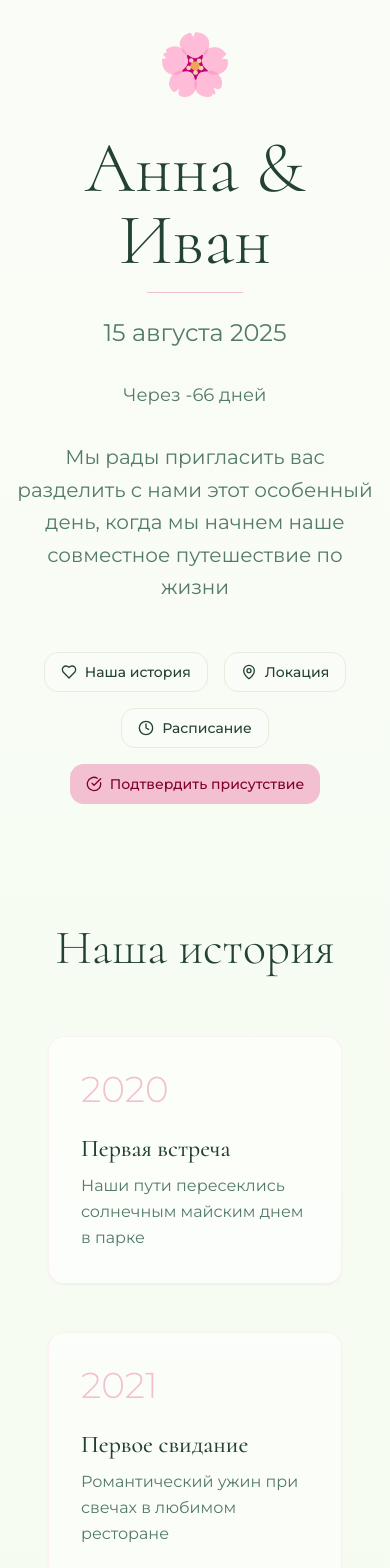
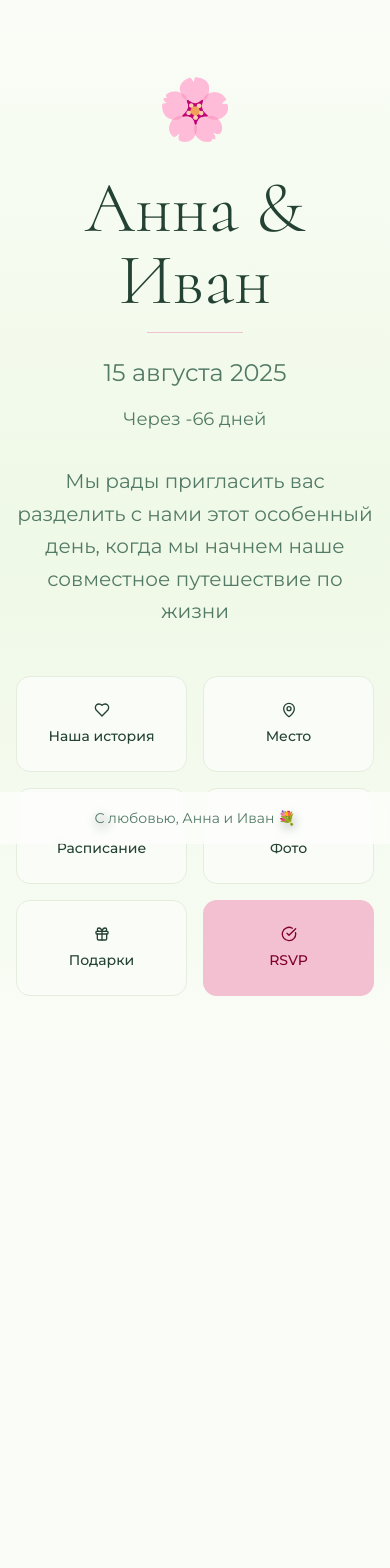
Before and after one commit to pr-poehali-dev/wedding-invitation-site-42, a React (Vite) app: page / in a window 390 px wide. Shown: the top 1568 px of the page. After the commit the page ends 1076 px from the top, so only its background shows below. Built offline with nearby package versions, Linux system fonts and the light colour scheme.

Commit message:
Реализация постраничной навигации с вкладками

```diff
--- a/src/pages/Index.tsx
+++ b/src/pages/Index.tsx
@@ -5,9 +5,11 @@ import { Input } from '@/components/ui/input';
 import { Label } from '@/components/ui/label';
 import { Textarea } from '@/components/ui/textarea';
 import { RadioGroup, RadioGroupItem } from '@/components/ui/radio-group';
+import { Dialog, DialogContent, DialogHeader, DialogTitle } from '@/components/ui/dialog';
 import Icon from '@/components/ui/icon';
 
 const Index = () => {
+  const [openDialog, setOpenDialog] = useState<string | null>(null);
   const [formData, setFormData] = useState({
     full_name: '',
     email: '',
@@ -84,112 +86,129 @@ const Index = () => {
   ];
 
   return (
-    <div className="min-h-screen bg-gradient-to-b from-background via-secondary to-background">
-      <section id="home" className="min-h-screen flex items-center justify-center px-4">
-        <div className="text-center animate-fade-in">
+    <div className="min-h-screen bg-gradient-to-b from-background via-secondary to-background flex items-center justify-center px-4">
+      <div className="text-center animate-fade-in max-w-4xl w-full py-20">
         <div className="mb-8 text-6xl animate-float">🌸</div>
         <h1 className="text-7xl md:text-9xl font-light mb-4 text-foreground">Анна & Иван</h1>
         <div className="w-24 h-px bg-primary mx-auto mb-6"></div>
-          <p className="text-2xl md:text-3xl text-muted-foreground mb-8">15 августа 2025</p>
+        <p className="text-2xl md:text-3xl text-muted-foreground mb-4">15 августа 2025</p>
         <p className="text-lg text-muted-foreground mb-8">Через {daysUntil} дней</p>
         <p className="text-xl max-w-2xl mx-auto text-muted-foreground leading-relaxed mb-12">
           Мы рады пригласить вас разделить с нами этот особенный день,
           когда мы начнем наше совместное путешествие по жизни
         </p>
-          <div className="flex flex-wrap justify-center gap-4">
-            <a href="#story">
-              <Button variant="outline" className="gap-2">
-                <Icon name="Heart" size={18} />
-                Наша история
+
+        <div className="grid grid-cols-2 md:grid-cols-3 gap-4 max-w-3xl mx-auto">
+          <Button
+            variant="outline"
+            className="gap-2 h-24 flex-col"
+            onClick={() => setOpenDialog('story')}
+          >
+            <Icon name="Heart" size={24} />
+            <span>Наша история</span>
           </Button>
-            </a>
-            <a href="#location">
-              <Button variant="outline" className="gap-2">
-                <Icon name="MapPin" size={18} />
-                Локация
+
+          <Button
+            variant="outline"
+            className="gap-2 h-24 flex-col"
+            onClick={() => setOpenDialog('location')}
+          >
+            <Icon name="MapPin" size={24} />
+            <span>Место</span>
           </Button>
-            </a>
-            <a href="#schedule">
-              <Button variant="outline" className="gap-2">
-                <Icon name="Clock" size={18} />
-                Расписание
+
+          <Button
+            variant="outline"
+            className="gap-2 h-24 flex-col"
+            onClick={() => setOpenDialog('schedule')}
+          >
+            <Icon name="Clock" size={24} />
+            <span>Расписание</span>
           </Button>
-            </a>
-            <a href="#rsvp">
-              <Button className="gap-2">
-                <Icon name="CheckCircle" size={18} />
-                Подтвердить присутствие
+
+          <Button
+            variant="outline"
+            className="gap-2 h-24 flex-col"
+            onClick={() => setOpenDialog('gallery')}
+          >
+            <Icon name="Image" size={24} />
+            <span>Фото</span>
           </Button>
-            </a>
+
+          <Button
+            variant="outline"
+            className="gap-2 h-24 flex-col"
+            onClick={() => setOpenDialog('gifts')}
+          >
+            <Icon name="Gift" size={24} />
+            <span>Подарки</span>
+          </Button>
+
+          <Button
+            className="gap-2 h-24 flex-col"
+            onClick={() => setOpenDialog('rsvp')}
+          >
+            <Icon name="CheckCircle" size={24} />
+            <span>RSVP</span>
+          </Button>
         </div>
       </div>
-      </section>
 
-      <section id="story" className="min-h-screen py-20 px-4">
-        <div className="container mx-auto max-w-4xl">
-          <h2 className="text-5xl md:text-6xl font-light text-center mb-16 text-foreground">Наша история</h2>
-          <div className="space-y-12">
+      <Dialog open={openDialog === 'story'} onOpenChange={() => setOpenDialog(null)}>
+        <DialogContent className="max-w-4xl max-h-[80vh] overflow-y-auto">
+          <DialogHeader>
+            <DialogTitle className="text-4xl font-light text-center mb-8">Наша история</DialogTitle>
+          </DialogHeader>
+          <div className="space-y-8">
             {story.map((item, index) => (
-              <Card key={index} className="p-8 bg-white/60 backdrop-blur-sm border-primary/20 hover:shadow-lg transition-shadow">
-                <div className="flex flex-col md:flex-row items-start gap-6">
-                  <div className="text-4xl font-light text-primary min-w-[100px]">{item.year}</div>
+              <Card key={index} className="p-6 bg-white/60 backdrop-blur-sm border-primary/20">
+                <div className="flex flex-col md:flex-row items-start gap-4">
+                  <div className="text-3xl font-light text-primary min-w-[80px]">{item.year}</div>
                   <div className="flex-1">
-                    <h3 className="text-2xl font-medium mb-2 text-foreground">{item.title}</h3>
-                    <p className="text-muted-foreground leading-relaxed">{item.description}</p>
+                    <h3 className="text-xl font-medium mb-2 text-foreground">{item.title}</h3>
+                    <p className="text-muted-foreground">{item.description}</p>
                   </div>
                 </div>
               </Card>
             ))}
           </div>
-          <div className="flex justify-center gap-4 mt-12">
-            <a href="#home">
-              <Button variant="ghost" size="sm" className="gap-2">
-                <Icon name="ArrowUp" size={16} />
-                Наверх
-              </Button>
-            </a>
-            <a href="#location">
-              <Button variant="ghost" size="sm" className="gap-2">
-                Далее
-                <Icon name="ArrowDown" size={16} />
-              </Button>
-            </a>
-          </div>
-        </div>
-      </section>
+        </DialogContent>
+      </Dialog>
 
-      <section id="location" className="min-h-screen py-20 px-4 bg-secondary/30">
-        <div className="container mx-auto max-w-6xl">
-          <h2 className="text-5xl md:text-6xl font-light text-center mb-16 text-foreground">Место проведения</h2>
-          <div className="grid md:grid-cols-2 gap-8">
-            <Card className="p-8 bg-white/60 backdrop-blur-sm border-primary/20">
-              <div className="flex items-start gap-4 mb-6">
-                <Icon name="MapPin" className="text-primary" size={32} />
+      <Dialog open={openDialog === 'location'} onOpenChange={() => setOpenDialog(null)}>
+        <DialogContent className="max-w-4xl max-h-[80vh] overflow-y-auto">
+          <DialogHeader>
+            <DialogTitle className="text-4xl font-light text-center mb-8">Место проведения</DialogTitle>
+          </DialogHeader>
+          <div className="space-y-6">
+            <Card className="p-6 bg-white/60 backdrop-blur-sm border-primary/20">
+              <div className="flex items-start gap-4 mb-4">
+                <Icon name="MapPin" className="text-primary" size={28} />
                 <div>
-                  <h3 className="text-2xl font-medium mb-2 text-foreground">Загородный клуб "Зеленая роща"</h3>
+                  <h3 className="text-xl font-medium mb-2 text-foreground">Загородный клуб "Зеленая роща"</h3>
                   <p className="text-muted-foreground">Московская область, Истринский район</p>
                 </div>
               </div>
-              <div className="space-y-4">
+              <div className="space-y-3">
                 <div className="flex items-center gap-3">
-                  <Icon name="Clock" className="text-primary" size={20} />
+                  <Icon name="Clock" className="text-primary" size={18} />
                   <span className="text-muted-foreground">Начало в 14:00</span>
                 </div>
                 <div className="flex items-center gap-3">
-                  <Icon name="Car" className="text-primary" size={20} />
+                  <Icon name="Car" className="text-primary" size={18} />
                   <span className="text-muted-foreground">Бесплатная парковка</span>
                 </div>
                 <div className="flex items-center gap-3">
-                  <Icon name="TreePine" className="text-primary" size={20} />
+                  <Icon name="TreePine" className="text-primary" size={18} />
                   <span className="text-muted-foreground">Церемония на природе</span>
                 </div>
               </div>
-              <Button className="w-full mt-6" variant="outline">
+              <Button className="w-full mt-4" variant="outline">
                 <Icon name="Navigation" className="mr-2" size={18} />
                 Открыть в картах
               </Button>
             </Card>
-            <div className="rounded-2xl overflow-hidden shadow-lg h-[400px] bg-muted">
+            <div className="rounded-2xl overflow-hidden shadow-lg h-[300px] bg-muted">
               <iframe
                 src="https://yandex.ru/map-widget/v1/?ll=37.617700,55.755800&z=10"
                 width="100%"
@@ -199,67 +218,80 @@ const Index = () => {
               />
             </div>
           </div>
-          <div className="flex justify-center gap-4 mt-12">
-            <a href="#story">
-              <Button variant="ghost" size="sm" className="gap-2">
-                <Icon name="ArrowUp" size={16} />
-                Назад
-              </Button>
-            </a>
-            <a href="#schedule">
-              <Button variant="ghost" size="sm" className="gap-2">
-                Далее
-                <Icon name="ArrowDown" size={16} />
-              </Button>
-            </a>
-          </div>
-        </div>
-      </section>
+        </DialogContent>
+      </Dialog>
 
-      <section id="schedule" className="min-h-screen py-20 px-4">
-        <div className="container mx-auto max-w-4xl">
-          <h2 className="text-5xl md:text-6xl font-light text-center mb-16 text-foreground">Расписание дня</h2>
-          <div className="space-y-6">
+      <Dialog open={openDialog === 'schedule'} onOpenChange={() => setOpenDialog(null)}>
+        <DialogContent className="max-w-3xl max-h-[80vh] overflow-y-auto">
+          <DialogHeader>
+            <DialogTitle className="text-4xl font-light text-center mb-8">Расписание дня</DialogTitle>
+          </DialogHeader>
+          <div className="space-y-4">
             {schedule.map((item, index) => (
-              <Card key={index} className="p-6 bg-white/60 backdrop-blur-sm border-primary/20 hover:shadow-lg transition-all hover:scale-[1.02]">
-                <div className="flex items-center gap-6">
-                  <div className="flex items-center justify-center w-16 h-16 rounded-full bg-primary/10">
-                    <Icon name={item.icon as any} className="text-primary" size={28} />
+              <Card key={index} className="p-4 bg-white/60 backdrop-blur-sm border-primary/20">
+                <div className="flex items-center gap-4">
+                  <div className="flex items-center justify-center w-12 h-12 rounded-full bg-primary/10">
+                    <Icon name={item.icon as any} className="text-primary" size={24} />
                   </div>
                   <div className="flex-1">
-                    <div className="text-3xl font-light text-primary mb-1">{item.time}</div>
-                    <div className="text-xl text-foreground">{item.event}</div>
+                    <div className="text-2xl font-light text-primary">{item.time}</div>
+                    <div className="text-lg text-foreground">{item.event}</div>
                   </div>
                 </div>
               </Card>
             ))}
           </div>
-          <div className="flex justify-center gap-4 mt-12">
-            <a href="#location">
-              <Button variant="ghost" size="sm" className="gap-2">
-                <Icon name="ArrowUp" size={16} />
-                Назад
-              </Button>
-            </a>
-            <a href="#rsvp">
-              <Button variant="ghost" size="sm" className="gap-2">
-                Далее
-                <Icon name="ArrowDown" size={16} />
-              </Button>
-            </a>
+        </DialogContent>
+      </Dialog>
+
+      <Dialog open={openDialog === 'gallery'} onOpenChange={() => setOpenDialog(null)}>
+        <DialogContent className="max-w-5xl max-h-[80vh] overflow-y-auto">
+          <DialogHeader>
+            <DialogTitle className="text-4xl font-light text-center mb-8">Галерея</DialogTitle>
+          </DialogHeader>
+          <div className="grid md:grid-cols-3 gap-4">
+            {gallery.map((image, index) => (
+              <div key={index} className="rounded-xl overflow-hidden shadow-lg aspect-square">
+                <img
+                  src={image}
+                  alt={`Gallery ${index + 1}`}
+                  className="w-full h-full object-cover"
+                />
               </div>
+            ))}
           </div>
-      </section>
+        </DialogContent>
+      </Dialog>
 
-      <section id="rsvp" className="min-h-screen py-20 px-4 bg-secondary/30">
-        <div className="container mx-auto max-w-2xl">
-          <h2 className="text-5xl md:text-6xl font-light text-center mb-8 text-foreground">Подтвердите присутствие</h2>
-          <p className="text-center text-muted-foreground mb-12 text-lg">
+      <Dialog open={openDialog === 'gifts'} onOpenChange={() => setOpenDialog(null)}>
+        <DialogContent className="max-w-2xl">
+          <DialogHeader>
+            <DialogTitle className="text-4xl font-light text-center mb-8">Подарки</DialogTitle>
+          </DialogHeader>
+          <div className="text-center">
+            <div className="mb-6 text-5xl">🎁</div>
+            <p className="text-lg text-muted-foreground leading-relaxed mb-6">
+              Ваше присутствие — самый ценный подарок для нас.
+              Если вы хотите нас порадовать, мы будем благодарны за вклад в наше свадебное путешествие.
+            </p>
+            <Card className="p-6 bg-accent/20">
+              <p className="text-sm text-muted-foreground mb-2">Сбербанк</p>
+              <p className="text-xl font-medium">2202 2020 2020 2020</p>
+            </Card>
+          </div>
+        </DialogContent>
+      </Dialog>
+
+      <Dialog open={openDialog === 'rsvp'} onOpenChange={() => setOpenDialog(null)}>
+        <DialogContent className="max-w-2xl max-h-[80vh] overflow-y-auto">
+          <DialogHeader>
+            <DialogTitle className="text-4xl font-light text-center mb-4">Подтвердите присутствие</DialogTitle>
+          </DialogHeader>
+          <p className="text-center text-muted-foreground mb-6">
             Пожалуйста, сообщите нам о вашем решении до 1 августа 2025
           </p>
 
-          <Card className="p-8 bg-white/60 backdrop-blur-sm border-primary/20">
-            <form onSubmit={handleSubmit} className="space-y-6">
+          <form onSubmit={handleSubmit} className="space-y-4">
             <div>
               <Label htmlFor="full_name">Ваше имя *</Label>
               <Input
@@ -302,7 +334,7 @@ const Index = () => {
               <RadioGroup
                 value={formData.attendance}
                 onValueChange={(value) => setFormData({...formData, attendance: value})}
-                  className="flex flex-col gap-3"
+                className="flex flex-col gap-2"
               >
                 <div className="flex items-center space-x-2">
                   <RadioGroupItem value="yes" id="yes" />
@@ -352,13 +384,13 @@ const Index = () => {
                 value={formData.message}
                 onChange={(e) => setFormData({...formData, message: e.target.value})}
                 className="mt-2"
-                  rows={4}
+                rows={3}
                 placeholder="Ваши тёплые слова..."
               />
             </div>
 
             {submitMessage && (
-                <div className={`p-4 rounded-lg text-center ${
+              <div className={`p-3 rounded-lg text-center text-sm ${
                 submitMessage.includes('✅') ? 'bg-green-50 text-green-800' : 'bg-red-50 text-red-800'
               }`}>
                 {submitMessage}
@@ -373,94 +405,11 @@ const Index = () => {
               {isSubmitting ? 'Отправка...' : 'Отправить ответ'}
             </Button>
           </form>
-          </Card>
-          <div className="flex justify-center gap-4 mt-12">
-            <a href="#schedule">
-              <Button variant="ghost" size="sm" className="gap-2">
-                <Icon name="ArrowUp" size={16} />
-                Назад
-              </Button>
-            </a>
-            <a href="#gallery">
-              <Button variant="ghost" size="sm" className="gap-2">
-                Далее
-                <Icon name="ArrowDown" size={16} />
-              </Button>
-            </a>
-          </div>
-        </div>
-      </section>
+        </DialogContent>
+      </Dialog>
 
-      <section id="gallery" className="min-h-screen py-20 px-4">
-        <div className="container mx-auto max-w-6xl">
-          <h2 className="text-5xl md:text-6xl font-light text-center mb-16 text-foreground">Галерея</h2>
-          <div className="grid md:grid-cols-3 gap-6">
-            {gallery.map((image, index) => (
-              <div key={index} className="rounded-2xl overflow-hidden shadow-lg hover:shadow-xl transition-shadow aspect-square">
-                <img
-                  src={image}
-                  alt={`Gallery ${index + 1}`}
-                  className="w-full h-full object-cover hover:scale-110 transition-transform duration-500"
-                />
-              </div>
-            ))}
-          </div>
-          <div className="flex justify-center gap-4 mt-12">
-            <a href="#rsvp">
-              <Button variant="ghost" size="sm" className="gap-2">
-                <Icon name="ArrowUp" size={16} />
-                Назад
-              </Button>
-            </a>
-            <a href="#gifts">
-              <Button variant="ghost" size="sm" className="gap-2">
-                Далее
-                <Icon name="ArrowDown" size={16} />
-              </Button>
-            </a>
-          </div>
-        </div>
-      </section>
-
-      <section id="gifts" className="min-h-screen py-20 px-4 flex items-center">
-        <div className="container mx-auto max-w-3xl text-center">
-          <h2 className="text-5xl md:text-6xl font-light mb-8 text-foreground">Подарки</h2>
-          <Card className="p-12 bg-white/60 backdrop-blur-sm border-primary/20">
-            <div className="mb-8 text-6xl">🎁</div>
-            <p className="text-xl text-muted-foreground leading-relaxed mb-8">
-              Ваше присутствие — самый ценный подарок для нас.
-              Если вы хотите нас порадовать, мы будем благодарны за вклад в наше свадебное путешествие.
-            </p>
-            <div className="space-y-4">
-              <div className="p-4 bg-accent/20 rounded-lg">
-                <p className="text-sm text-muted-foreground mb-2">Сбербанк</p>
-                <p className="text-lg font-medium">2202 2020 2020 2020</p>
-              </div>
-            </div>
-          </Card>
-          <div className="flex justify-center gap-4 mt-12">
-            <a href="#gallery">
-              <Button variant="ghost" size="sm" className="gap-2">
-                <Icon name="ArrowUp" size={16} />
-                Назад
-              </Button>
-            </a>
-            <a href="#home">
-              <Button variant="ghost" size="sm" className="gap-2">
-                <Icon name="Home" size={16} />
-                В начало
-              </Button>
-            </a>
-          </div>
-        </div>
-      </section>
-
-      <footer className="py-12 px-4 bg-white/80 backdrop-blur-md">
-        <div className="container mx-auto text-center">
-          <div className="text-4xl mb-4">💐</div>
-          <p className="text-muted-foreground mb-2">С любовью, Анна и Иван</p>
-          <p className="text-sm text-muted-foreground">15 августа 2025</p>
-        </div>
+      <footer className="fixed bottom-0 w-full py-4 text-center bg-white/60 backdrop-blur-sm">
+        <p className="text-sm text-muted-foreground">С любовью, Анна и Иван 💐</p>
       </footer>
     </div>
   );
```
Lines whose indentation alone changed are shown as unchanged.
